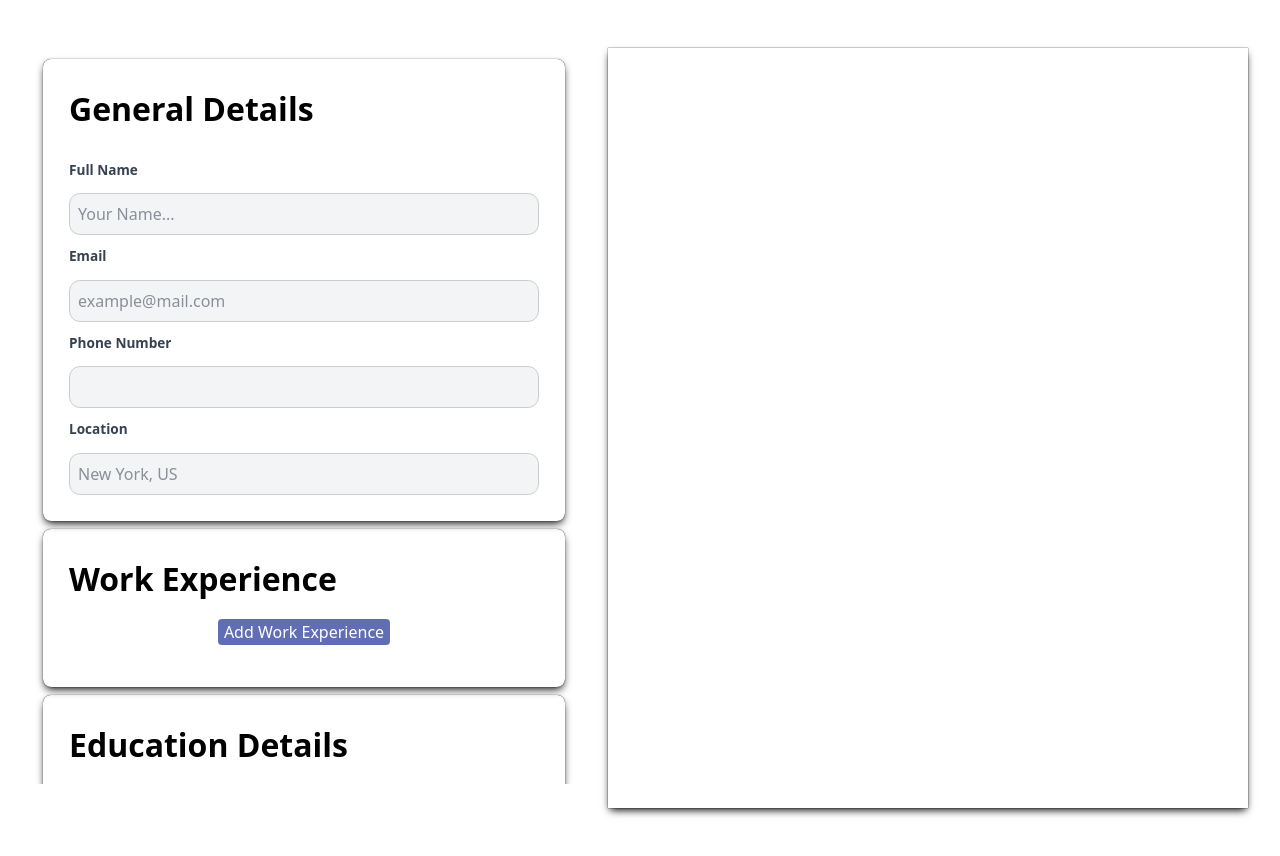
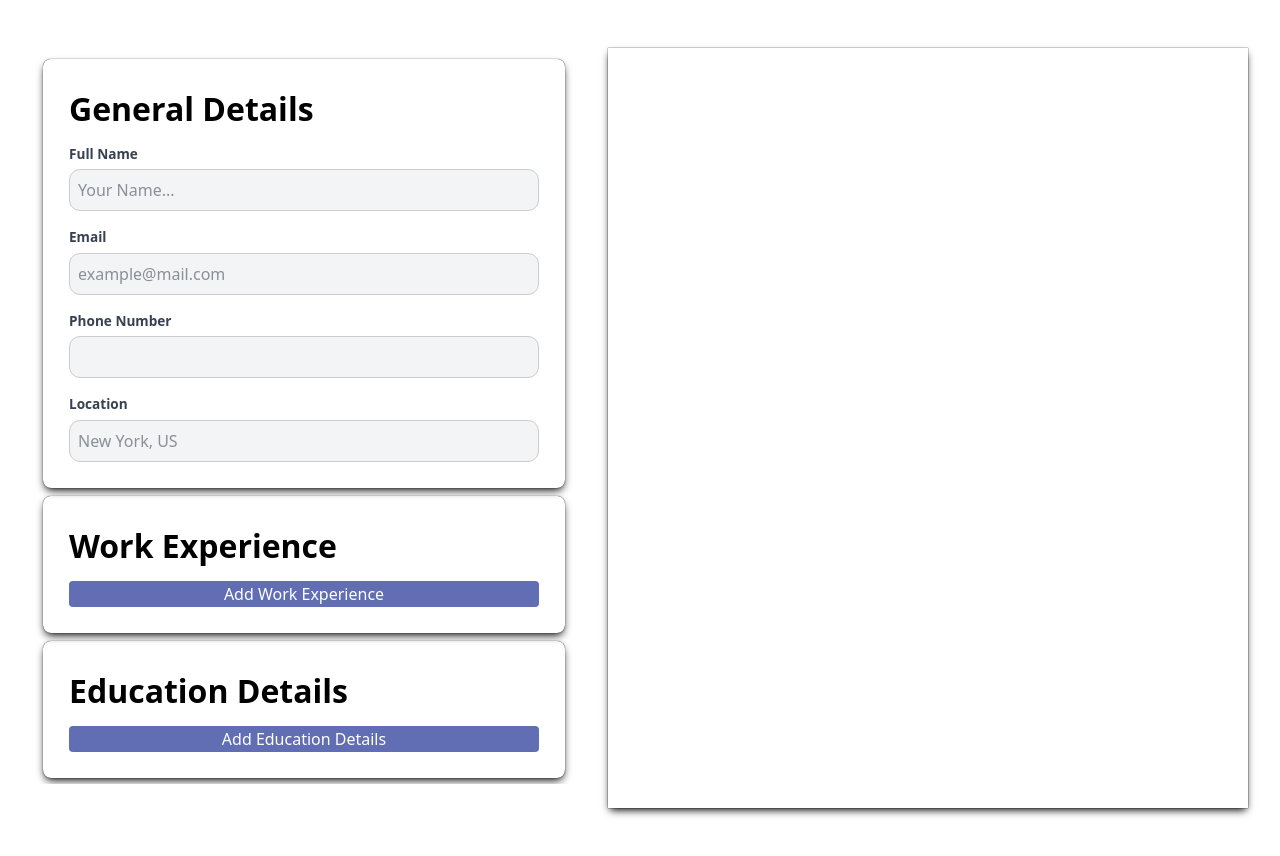
Before and after one commit to blue0206/cv-application, a React app: page / in a window 1280 px wide. Built offline with nearby package versions, Linux system fonts and the light colour scheme; the HTML template or start-up script is replaced by a standard one.

Commit message:
Enhance styling for form elements and buttons

```diff
--- a/src/styles/app.style.css
+++ b/src/styles/app.style.css
@@ -1,66 +1,8 @@
 @import "./index.style.css";
-
-main:has(> .section-details) {
-    display: grid;
-    grid-template-columns: 0.85fr 1fr;
-    grid-template-areas: 'details preview';
-    justify-content: space-between;
-    padding: 32px 16px;
-    gap: 32px;
-
-    height: 100%;
-    width: 100%;
-}
-
-.section-details {
-    grid-area: details;
-
-    display: grid;
-    grid-template-rows: repeat(3, 1fr);
-    grid-template-columns: 1fr;
-    gap: 8px;
-    width: 100%;
-    max-height: 92vh;
-    overflow: auto;
-    border-radius: 8px;
-    padding: 11px;
-}
-
-.section-preview {
-    grid-area: preview;
-    aspect-ratio: 1/1.414;
-    display: grid;
-    grid-template-columns: 1fr;
-    width: 100%;
-    max-height: 95vh;
-
-    padding: 25px 32px;
-
-    box-shadow: rgb(0, 0, 0) 0 4px 8px -2px,
-        rgb(0, 0, 0) 0 0 1px;
-}
-
-.detail {
-    border-radius: 8px;
-    padding: 26px;
-    box-shadow: 0 4px 8px -2px rgb(0, 0, 0), 0 0 1px rgb(0, 0, 0);
-
-    display: flex;
-    flex-direction: column;
-    gap: 16px;
-}
-
-.form-element {
-    display: flex;
-    flex-direction: column;
-    gap: 8px;
-}
 
 label {
     font-size: 0.85rem;
     color: #374151;
-    margin-bottom: 5px;
-    margin-top: 11px;
     font-weight: bold;
 }
 
@@ -116,23 +58,105 @@ button:hover {
     opacity: 0.8;
 }
 
-button.edu-add, button.work-add {
-    align-self: center;
-    justify-self: center;
+main:has(> .section-details) {
+    display: grid;
+    grid-template-columns: 0.85fr 1fr;
+    grid-template-areas: 'details preview';
+    justify-content: space-between;
+    padding: 32px 16px;
+    gap: 32px;
+
+    height: 100%;
+    width: 100%;
 }
 
-.work-list {
+.section-details {
+    grid-area: details;
+
+    display: grid;
+    grid-template-rows: repeat(3, 1fr);
+    grid-template-columns: 1fr;
+    gap: 8px;
+    width: 100%;
+    max-height: 92vh;
+    overflow: auto;
+    border-radius: 8px;
+    padding: 11px;
+}
+
+.section-preview {
+    grid-area: preview;
+    aspect-ratio: 1/1.414;
+    display: grid;
+    grid-template-columns: 1fr;
+    width: 100%;
+    max-height: 95vh;
+
+    padding: 25px 32px;
+
+    box-shadow: rgb(0, 0, 0) 0 4px 8px -2px,
+        rgb(0, 0, 0) 0 0 1px;
+}
+
+.detail {
+    border-radius: 8px;
+    padding: 26px;
+    box-shadow: 0 4px 8px -2px rgb(0, 0, 0), 0 0 1px rgb(0, 0, 0);
+
     display: flex;
     flex-direction: column;
+    gap: 11px;
 }
 
-.work-item {
-    flex-grow: 1;
+.detail form {
+    display: flex;
+    flex-direction: column;
+    gap: 16px;
 }
 
-.work-add {
-    margin-bottom: 16px;
-    margin-inline: auto;
+.form-element {
+    display: flex;
+    flex-direction: column;
+    gap: 5px;
+}
+
+.form-element:has(> button) {
+    display: flex;
+    flex-direction: row;
+    gap: 16px;
+}
+
+.work-list, .edu-list {
+    display: grid;
+    grid-template-columns: 1fr;
+    gap: 8px;
+}
+
+.work-list > div, .edu-list > div {
+    display: grid;
+    grid-template-columns: 1fr auto;
+    gap: 5px;
+}
+
+.work-item, .edu-item {
+    background-color: #326ede;
+    align-items: center;
+}
+
+.save {
+    flex-grow: 1;
+    padding-block: 5px;
+    background-color: rgb(115, 175, 100);
+}
+
+.cancel {
+    flex-grow: 1;
+    padding-block: 5px;
+    background-color: rgb(104, 104, 104);
+}
+
+.remove-item {
+    background-color: rgb(205, 87, 87);
 }
 
 .form-error {
```
